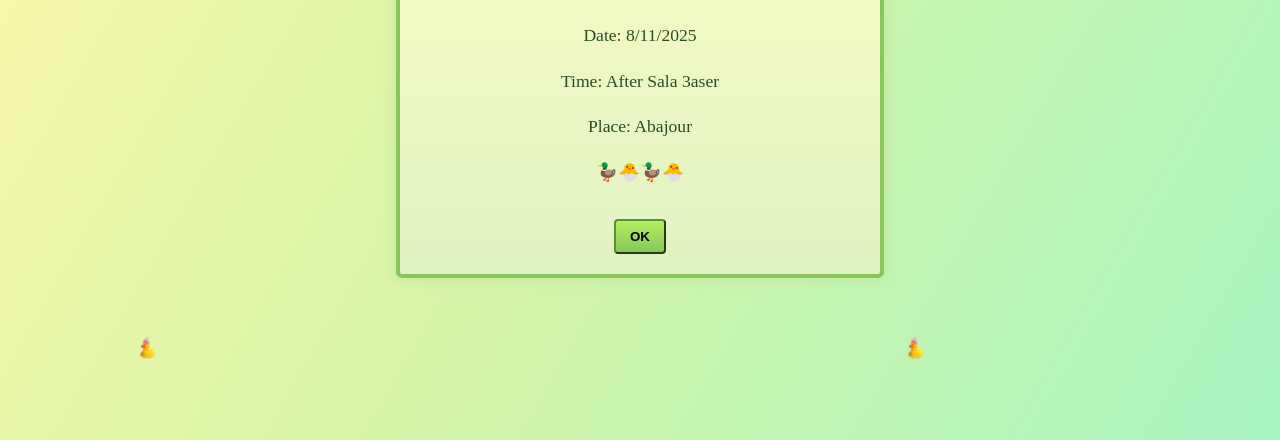
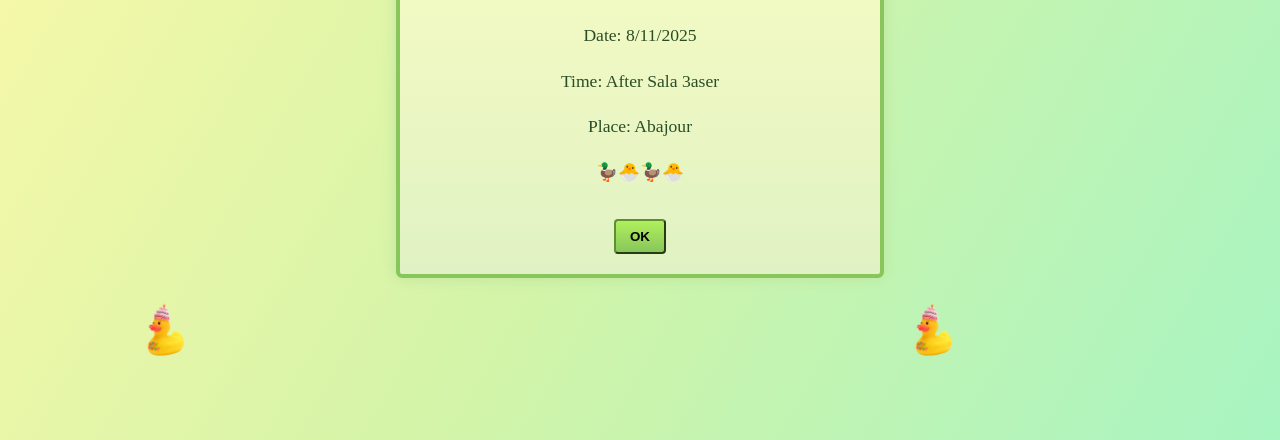
Before and after one commit to linez74/Mhmd_Bday, a plain HTML site: page index.html in a window 1280 px wide. Shown: the part 360-800 px from the top of the page. Drawn offline with Linux system fonts and the light colour scheme.

Commit message:
Update index.html

```diff
--- a/index.html
+++ b/index.html
@@ -73,7 +73,7 @@ body {
 /* Duck animation */
 .duck {
   position: absolute;
-  width : 25px;
+  width : 60px;
   height : auto;
   bottom: 10%;
   animation: waddle 6s ease-in-out infinite alternate;
```
